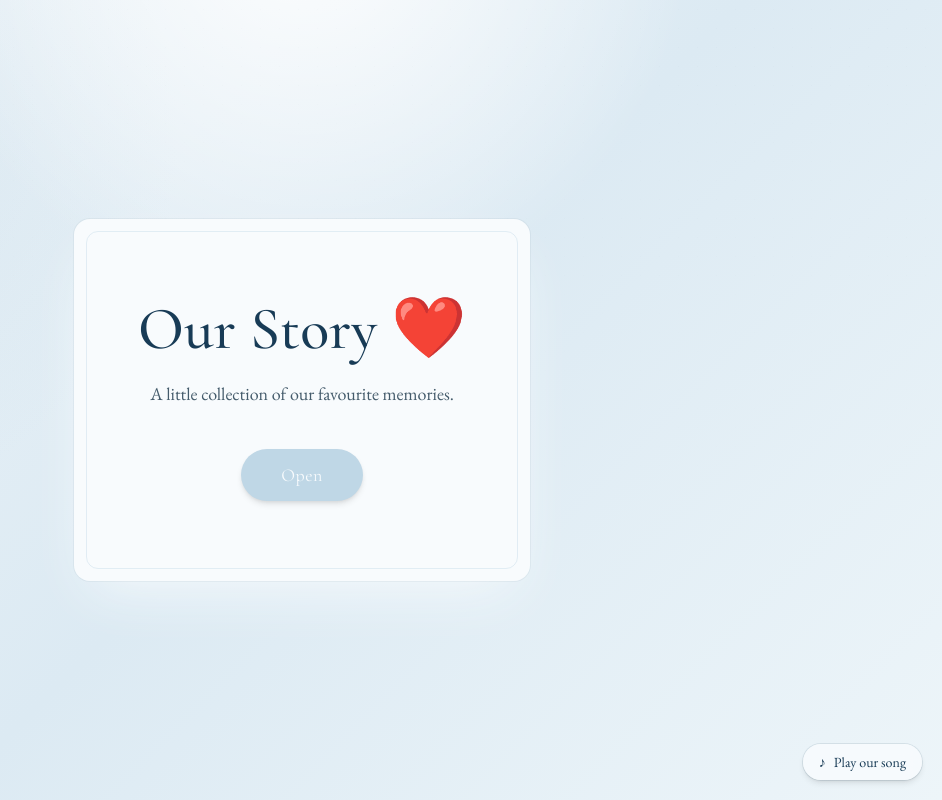
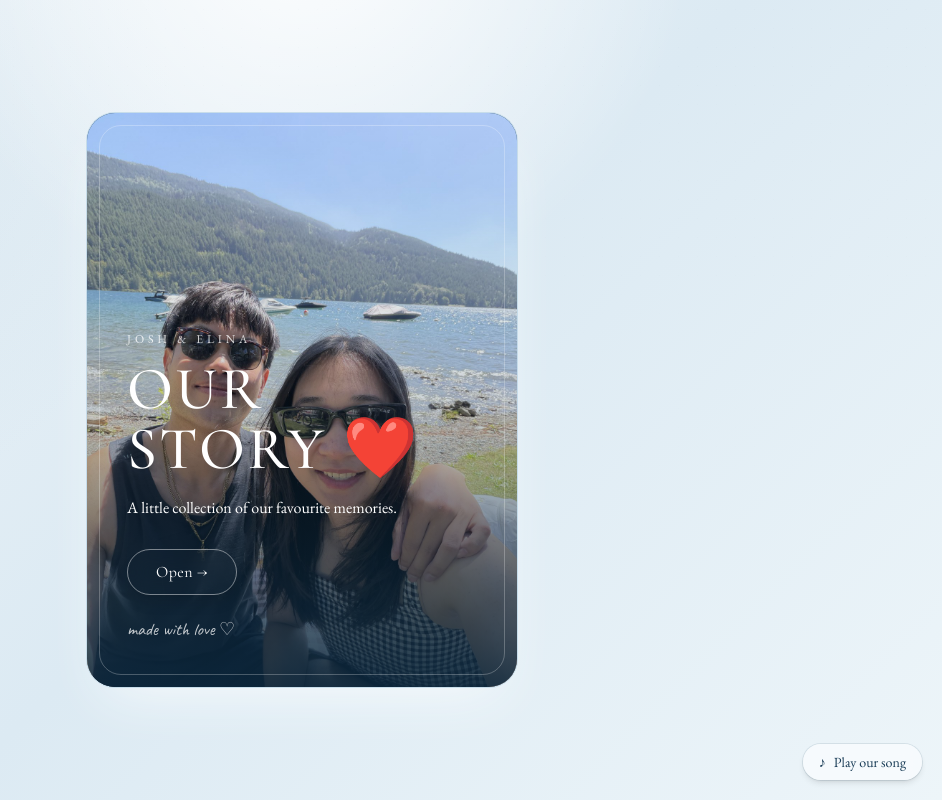
Before and after one commit to josh1128/elina, a Next.js app in the folder flipbook/: page / in a window 1280 px wide. Shown: the whole page, without its empty margins (338-1280 px from the left). Built offline with nearby package versions, Linux system fonts and the light colour scheme.

Commit message:
Redesign cover with lake photo and navy overlay

```diff
--- a/flipbook/components/Cover.tsx
+++ b/flipbook/components/Cover.tsx
@@ -1,20 +1,45 @@
 "use client";
 
+import Image from "next/image";
 import { motion } from "framer-motion";
 import { cover } from "@/data/book";
 
 export default function Cover({ onOpen }: { onOpen: () => void }) {
   return (
-    <div className="mx-auto flex max-w-xl flex-col items-center text-center">
-      <div className="relative rounded-2xl bg-page px-10 py-16 shadow-page ring-1 ring-ink/5 sm:px-16 sm:py-20">
-        {/* thin inner border, like a keepsake card */}
-        <div className="pointer-events-none absolute inset-3 rounded-xl border border-blush/40" />
+    <div className="mx-auto flex max-w-lg flex-col items-center text-center">
+      <motion.div
+        initial={{ opacity: 0, y: 14, rotateY: -3 }}
+        animate={{ opacity: 1, y: 0, rotateY: 0 }}
+        transition={{ duration: 0.75, ease: "easeOut" }}
+        className="relative aspect-[3/4] w-full max-w-[430px] overflow-hidden rounded-[28px] bg-navy shadow-page ring-1 ring-soft-blue/80"
+      >
+        <Image
+          src="/photos/photo3.jpg"
+          alt="Josh and Elina by the lake"
+          fill
+          priority
+          sizes="(max-width: 640px) 92vw, 430px"
+          className="object-cover object-center"
+        />
+
+        <div className="absolute inset-0 bg-gradient-to-t from-[#0C283E]/90 via-[#183B56]/20 to-transparent" />
+        <div className="pointer-events-none absolute inset-3 rounded-[22px] border border-white/25" />
+
+        <div className="absolute inset-x-0 bottom-0 flex flex-col items-start px-8 pb-9 text-left text-white sm:px-10 sm:pb-11">
+          <motion.p
+            initial={{ opacity: 0, y: 8 }}
+            animate={{ opacity: 1, y: 0 }}
+            transition={{ delay: 0.2, duration: 0.6 }}
+            className="font-body text-xs uppercase tracking-[0.32em] text-white/80"
+          >
+            Josh & Elina
+          </motion.p>
 
           <motion.h1
             initial={{ opacity: 0, y: 10 }}
             animate={{ opacity: 1, y: 0 }}
-          transition={{ delay: 0.15, duration: 0.7 }}
-          className="font-serif text-5xl font-medium leading-tight text-ink sm:text-6xl"
+            transition={{ delay: 0.32, duration: 0.65 }}
+            className="mt-3 font-serif text-5xl font-medium uppercase leading-[0.9] tracking-[0.04em] text-white sm:text-6xl"
           >
             {cover.title}
           </motion.h1>
@@ -22,24 +47,27 @@ export default function Cover({ onOpen }: { onOpen: () => void }) {
           <motion.p
             initial={{ opacity: 0, y: 10 }}
             animate={{ opacity: 1, y: 0 }}
-          transition={{ delay: 0.35, duration: 0.7 }}
-          className="mx-auto mt-5 max-w-sm font-body text-lg leading-relaxed text-ink-soft"
+            transition={{ delay: 0.46, duration: 0.65 }}
+            className="mt-4 max-w-xs font-body text-base leading-relaxed text-white/88"
           >
             {cover.subtitle}
           </motion.p>
 
           <motion.button
-          initial={{ opacity: 0, y: 10 }}
+            initial={{ opacity: 0, y: 8 }}
             animate={{ opacity: 1, y: 0 }}
-          transition={{ delay: 0.55, duration: 0.7 }}
-          whileHover={{ scale: 1.03 }}
-          whileTap={{ scale: 0.97 }}
+            transition={{ delay: 0.62, duration: 0.6 }}
+            whileHover={{ y: -2, scale: 1.02 }}
+            whileTap={{ scale: 0.98 }}
             onClick={onOpen}
-          className="mt-10 rounded-full bg-blush px-10 py-3 font-serif text-lg tracking-wide text-page shadow-md transition-colors hover:bg-blush-deep"
+            className="mt-7 rounded-full border border-white/45 bg-white/14 px-7 py-2.5 font-serif text-base tracking-wide text-white shadow-lg backdrop-blur-md transition-colors hover:bg-white/24"
           >
-          {cover.openLabel}
+            {cover.openLabel} →
           </motion.button>
+
+          <p className="mt-5 font-hand text-lg text-white/75">made with love ♡</p>
         </div>
+      </motion.div>
     </div>
   );
 }
```
Lines whose indentation alone changed are shown as unchanged.
